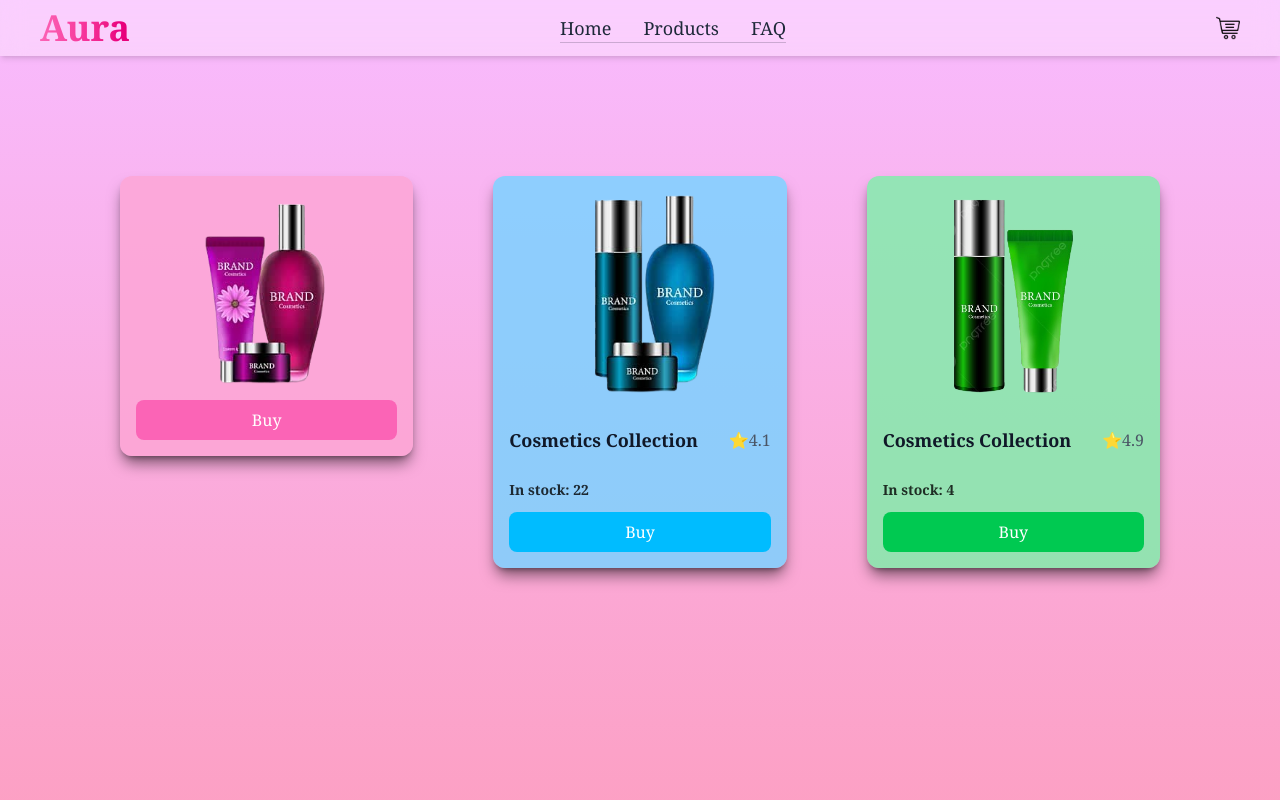
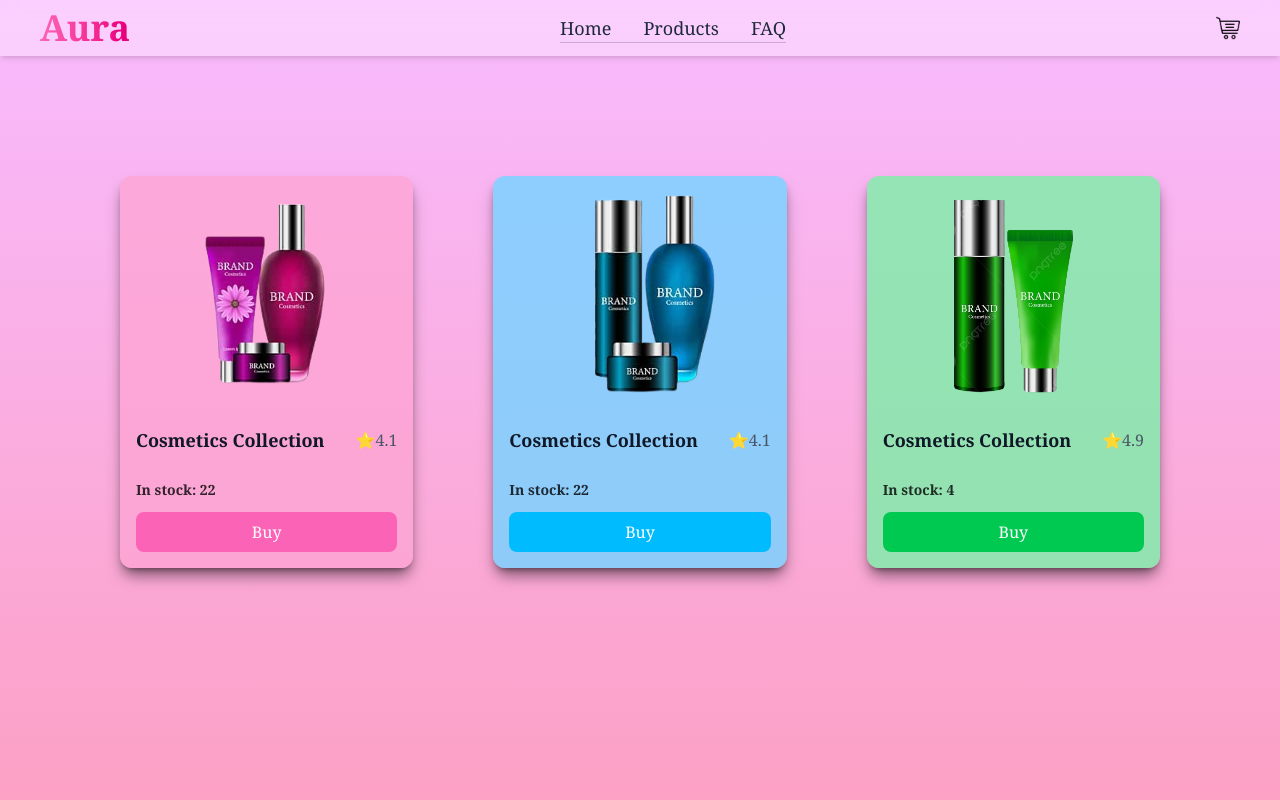
Before and after one commit to mino756/mock-store-front, a Next.js app: page /product-page in a window 1280 px wide. Shown: the top 800 px of the page. Built offline with nearby package versions, Linux system fonts and the light colour scheme.

Commit message:
fix: pink product card

```diff
--- a/app/product-page/page.tsx
+++ b/app/product-page/page.tsx
@@ -47,6 +47,16 @@ export default function Page() {
                 sizes="(max-width: 768px) 100vw, (max-width: 1200px) 50vw, 33vw"
               />
             </div>
+            <div className="h-20 flex justify-between items-center">
+              <h1 className="font-bold text-lg text-gray-900">
+                Cosmetics Collection
+              </h1>
+              <h4 className="text-gray-600">⭐4.1</h4>
+            </div>
+
+            <h5 className="text-black/80 font-semibold text-sm mb-3">
+              In stock: 22
+            </h5>
             <button className="w-full py-2 text-white rounded-lg bg-pink-400 hover:bg-pink-500 transition-colors duration-300">
               Buy
             </button>
```
